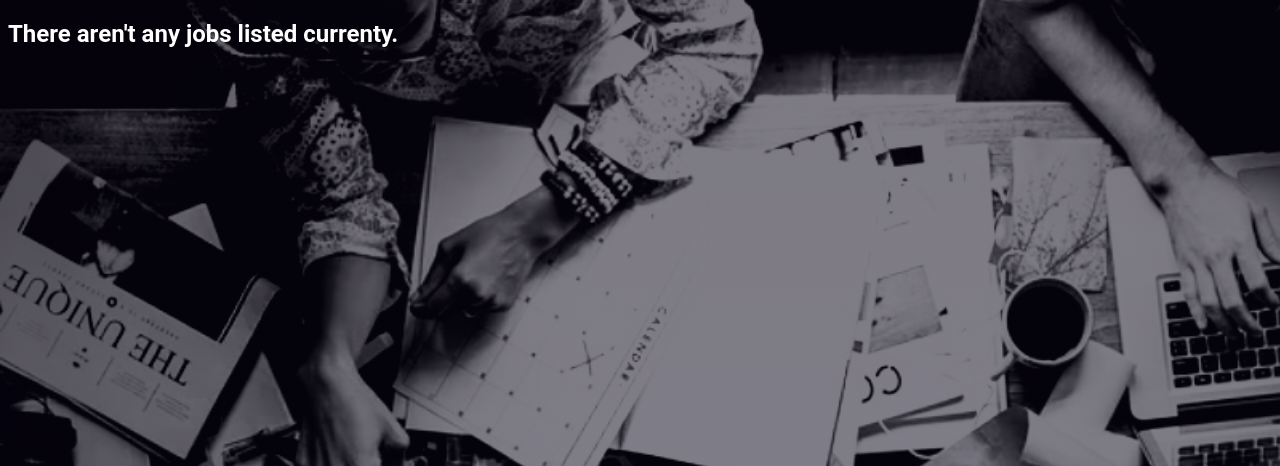
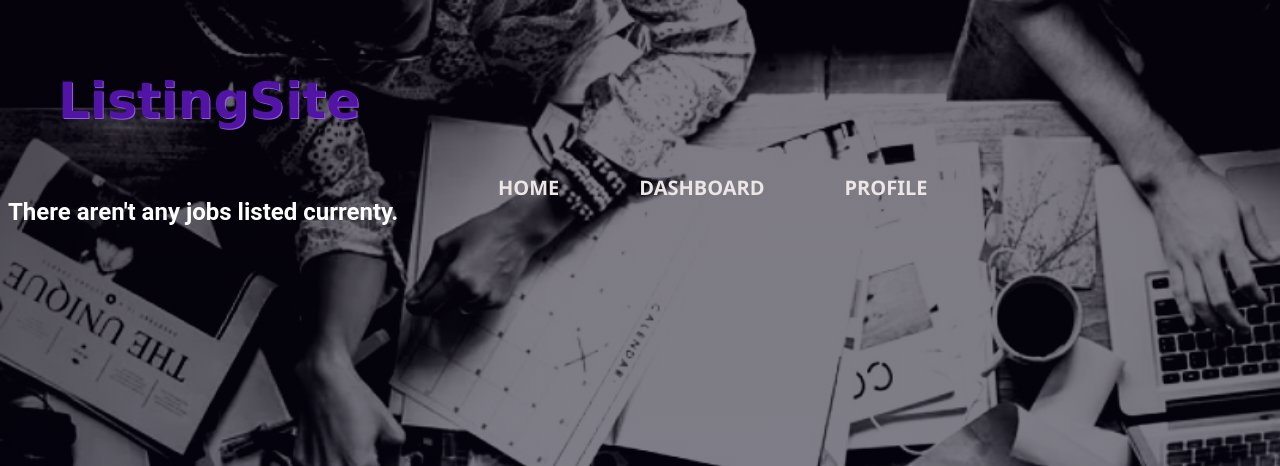
Before and after one commit to sitelisting/Listing_Site, a PHP site: page /list.php in a window 1280 px wide. Shown: the top 466 px of the page. Run offline with PHP 8.4, Linux system fonts and the light colour scheme; data that the repository does not hold is empty.

Commit message:
Update list.php

```diff
--- a/list.php
+++ b/list.php
@@ -8,11 +8,23 @@
    <link rel="stylesheet" href="listedjobs.css">
 </head>
 <body>
-
+<div class="main">
+         <div class="navbar">
+            <img src="list.png" class="menu-icon" onclick="myMenu()">
+            <div class="icon">
+               <h1 class="logo">ListingSite</h1>
+            </div>
+            <div class="menu">
+               <ul id="menuList">
+                  <li><a href="homepage.php">HOME</a></li>
+                 <li><a href="dashboard.php">DASHBOARD</a></li>
+                  <li><a href="adminProfile.php">PROFILE</a></li>
+               </ul>
+            </div>
+         </div>
 <?php
 
 include("connectdb.php");
-
 $sql="SELECT * FROM createjobs";
 
 $result= mysqli_query($conn, $sql );
```
